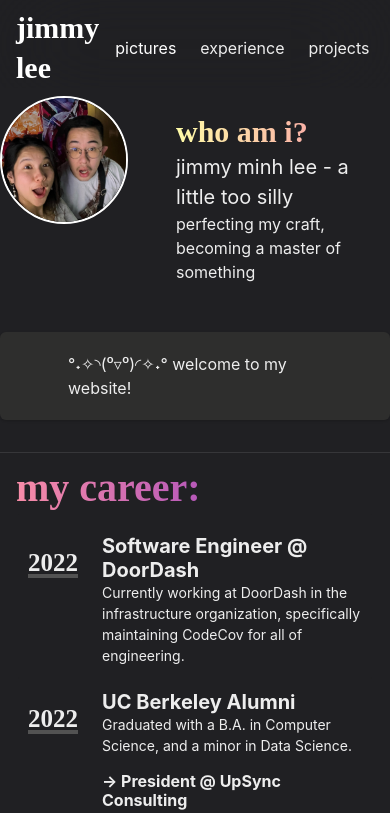
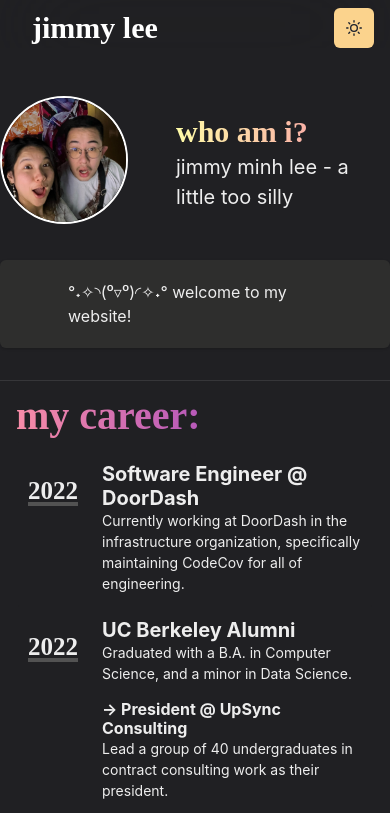
Before and after one commit to JimmyMinhLee/personal-website, a React (Create React App) app: page / in a window 390 px wide. Shown: the top 813 px of the page. Built offline with nearby package versions, Linux system fonts and the light colour scheme.

Commit message:
responsive to mobile

```diff
--- a/src/components/NavBar.tsx
+++ b/src/components/NavBar.tsx
@@ -38,6 +38,49 @@ const ThemeToggleButton = () => {
   );
 };
 
+const ItemsListFull = () => {
+  return (
+    <Flex
+      display={{ base: "none", lg: "flex" }}
+      align="center"
+      justifyContent={"space-around"}
+    >
+      <Box>
+        <Link href="/" color={useColorModeValue("black", "white")}>
+          <Heading fontSize={"3xl"}> jimmy lee</Heading>
+        </Link>
+      </Box>
+      <Link href="/pictures" color={useColorModeValue("black", "white")}>
+        <Box p={2} pl={4}>
+          <Text fontSize={"md"}> pictures </Text>
+        </Box>
+      </Link>
+      <Box p={2} pl={4}>
+        <Text fontSize={"md"}> experience </Text>
+      </Box>
+      <Box p={2} pl={4}>
+        <Text fontSize={"md"}> projects </Text>
+      </Box>
+      <Box p={2} pl={4}>
+        <Text fontSize={"md"}> writing </Text>
+      </Box>
+    </Flex>
+  );
+};
+const ItemsListAbridged = () => {
+  return (
+    <Container
+      display={{ base: "inline-block", lg: "none" }}
+      justifyContent={"space-around"}
+    >
+      <Box>
+        <Link href="/" color={useColorModeValue("black", "white")}>
+          <Heading fontSize={"3xl"}> jimmy lee</Heading>
+        </Link>
+      </Box>
+    </Container>
+  );
+};
 export default function Nav() {
   return (
     <>
@@ -55,28 +98,8 @@ export default function Nav() {
           justifySelf="center"
           alignSelf={"center"}
         >
-          <Flex align="center" justifyContent={"space-around"}>
-            <Box>
-              <Link href="/" color={useColorModeValue("black", "white")}>
-                <Heading fontSize={"3xl"}> jimmy lee</Heading>
-              </Link>
-            </Box>
-            <Link href="/pictures" color={useColorModeValue("black", "white")}>
-              <Box p={2} pl={4}>
-                <Text fontSize={"md"}> pictures </Text>
-              </Box>
-            </Link>
-            <Box p={2} pl={4}>
-              <Text fontSize={"md"}> experience </Text>
-            </Box>
-            <Box p={2} pl={4}>
-              <Text fontSize={"md"}> projects </Text>
-            </Box>
-            <Box p={2} pl={4}>
-              <Text fontSize={"md"}> writing </Text>
-            </Box>
-          </Flex>
-
+          <ItemsListFull />
+          <ItemsListAbridged />
           <Spacer></Spacer>
           <ThemeToggleButton />
         </Container>
--- a/src/pages/Home.tsx
+++ b/src/pages/Home.tsx
@@ -38,7 +38,7 @@ const Introduction = () => {
           who am i?
         </Heading>
         <Text fontSize="xl"> jimmy minh lee - a little too silly </Text>
-        <Text fontSize="md">
+        <Text display={{ base: "none", lg: "flex" }} fontSize="md">
           perfecting my craft, becoming a master of something
         </Text>
       </Box>
```
